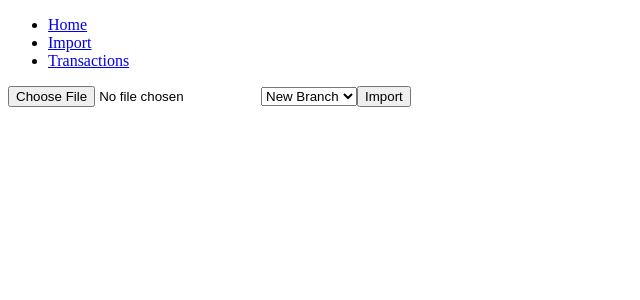
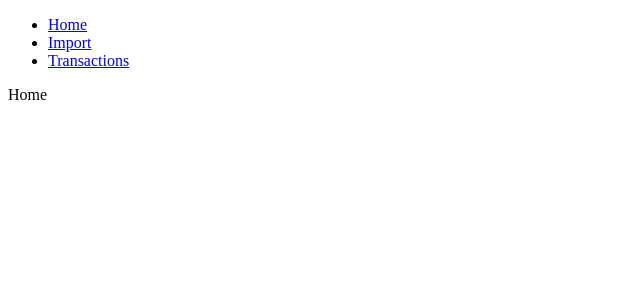
Before and after one commit to stefnba/BW_frontend, a React (Create React App) app: page / in a window 1280 px wide. Shown: the top 300 px of the page, without its empty margins (0-640 px from the left). Built offline with nearby package versions, Linux system fonts and the light colour scheme.

Commit message:
Added Header to Route

```diff
--- a/src/components/App.js
+++ b/src/components/App.js
@@ -1,13 +1,37 @@
 import React from 'react'
+
 import Header from './Header'
 import Main from './Main'
 
+import Home from './Home'
+import Import from './import/Import'
+import Transactions from './Transactions'
+
+import { Switch, Route } from 'react-router-dom'
 
 const App = () => (
-  <div>
-    <Header />
-    <Main />
-  </div>
-)
+	<div>
+		<Switch>
+			<AppRoute exact path="/" component={Home} />
+			<AppRoute exact path='/import' component={Import} />
+			<AppRoute exact path='/transactions' component={Transactions} />
+		</Switch>
+
+
+	</div>
+	)
+
+// Create default layout
+// Adding header to each page by rendering multiple components
+const AppRoute = ({ component: Component, ...rest }) => {
+	return (
+		<Route {...rest} render={matchPropos => (
+			<div>
+				<header><Header /></header>
+				<main><Component {...matchPropos} /></main>
+			</div>
+		)} />
+	)
+}
 
 export default App
```
